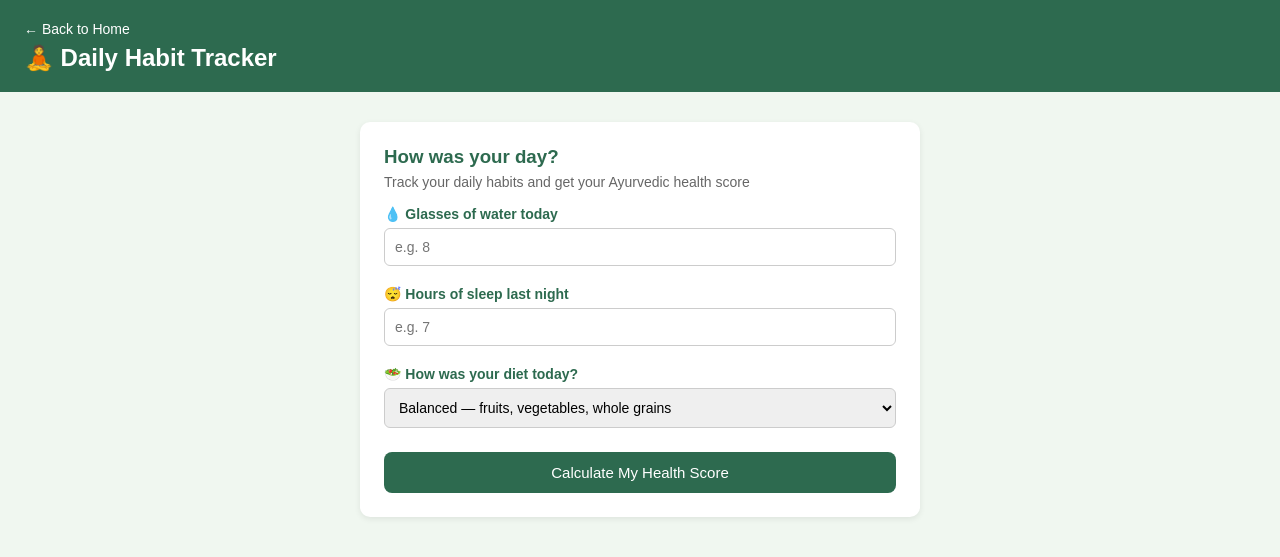
After one commit to BisenHarshil/10th-AyurCare, a Flask app: page /habit_tracker in a window 1280 px wide. The commit adds this page. Shown: the top 557 px of the page. Run offline with Flask 3, Linux system fonts and the light colour scheme.

Commit message:
Day 9 - Habit Tracker

```diff
--- a/app.py
+++ b/app.py
@@ -34,5 +34,49 @@ def check_symptoms():
 def browse_herbs():
     return render_template("herbs.html", herbs=herbs_database)
 
+@app.route("/habit_tracker", methods=["GET"])
+def habit_tracker():
+    return render_template("habit_tracker.html")
+
+@app.route("/calculate_score", methods=["POST"])
+def calculate_score():
+    data = request.get_json()
+    water = int(data["water"])
+    sleep = int(data["sleep"])
+    diet = data["diet"]
+
+    score=0
+    if water >=8:
+        score+=40
+    elif water >=5 and water <8:
+        score+=25
+    else:
+        score+=10
+
+    if sleep >=7 and sleep <=9:
+        score+=35
+    elif sleep >=5 and sleep <7:
+        score+=20
+    else:
+        score+=10
+
+    if diet == "balanced":
+        score+=25
+    elif diet == "average":
+        score+=15
+    else:
+        score+=5
+
+    if score >= 80:
+        message = "Excellent! Your body is in balance today."
+    elif score >= 60:
+        message = "Good effort. Small improvements will make a big difference."
+    elif score >= 40:
+        message = "Your body needs more care today. Focus on water and sleep."
+    else:
+        message = "Your health needs urgent attention. Follow Ayurvedic basics."
+
+    return jsonify({"score": score, "message": message})
+
 if __name__ == "__main__":
     app.run(debug=True)
--- /dev/null
+++ b/templates/habit_tracker.html
@@ -0,0 +1,96 @@
+<!DOCTYPE html>
+<html>
+<head>
+    <title>Habit Tracker — AyurCare</title>
+    <style>
+        * { box-sizing: border-box; margin: 0; padding: 0; }
+        body { font-family: Arial, sans-serif; background: #f0f7f0; color: #333; }
+        .header { background: #2d6a4f; color: white; padding: 20px 24px; }
+        .header a { color: white; text-decoration: none; font-size: 14px; }
+        .header h2 { margin-top: 6px; }
+        .container { max-width: 600px; margin: 30px auto; padding: 0 20px; }
+        .card { background: white; border-radius: 10px; padding: 24px; box-shadow: 0 2px 6px rgba(0,0,0,0.08); margin-bottom: 20px; }
+        label { font-weight: bold; font-size: 14px; display: block; margin-bottom: 6px; margin-top: 16px; color: #2d6a4f; }
+        input[type=number], select {
+            width: 100%; padding: 10px; border: 1px solid #ccc;
+            border-radius: 6px; font-size: 14px; margin-bottom: 4px;
+        }
+        .submit-btn { background: #2d6a4f; color: white; padding: 12px 30px; border: none; border-radius: 8px; font-size: 15px; cursor: pointer; width: 100%; margin-top: 20px; }
+        .submit-btn:hover { background: #1b4332; }
+        .result { display: none; background: white; border-radius: 10px; padding: 24px; box-shadow: 0 2px 6px rgba(0,0,0,0.08); text-align: center; }
+        .score-circle { width: 120px; height: 120px; border-radius: 50%; background: #2d6a4f; color: white; display: flex; align-items: center; justify-content: center; margin: 0 auto 16px; flex-direction: column; }
+        .score-circle .num { font-size: 36px; font-weight: bold; }
+        .score-circle .label { font-size: 12px; opacity: 0.85; }
+        .message { font-size: 15px; color: #555; line-height: 1.6; margin-top: 10px; }
+        .score-bar { height: 10px; border-radius: 5px; background: #d8f3dc; margin: 16px 0; }
+        .score-fill { height: 10px; border-radius: 5px; background: #2d6a4f; transition: width 1s; }
+    </style>
+</head>
+<body>
+    <div class="header">
+        <a href="/">← Back to Home</a>
+        <h2>🧘 Daily Habit Tracker</h2>
+    </div>
+    <div class="container">
+        <div class="card">
+            <h3 style="color:#2d6a4f">How was your day?</h3>
+            <p style="color:#666;font-size:14px;margin-top:6px">Track your daily habits and get your Ayurvedic health score</p>
+
+            <label>💧 Glasses of water today</label>
+            <input type="number" id="water" min="0" max="20" placeholder="e.g. 8">
+
+            <label>😴 Hours of sleep last night</label>
+            <input type="number" id="sleep" min="0" max="24" placeholder="e.g. 7">
+
+            <label>🥗 How was your diet today?</label>
+            <select id="diet">
+                <option value="balanced">Balanced — fruits, vegetables, whole grains</option>
+                <option value="average">Average — some healthy, some junk</option>
+                <option value="poor">Poor — mostly junk or skipped meals</option>
+            </select>
+
+            <button class="submit-btn" onclick="calculateScore()">Calculate My Health Score</button>
+        </div>
+
+        <div class="result" id="result">
+            <div class="score-circle">
+                <span class="num" id="scoreNum">0</span>
+                <span class="label">out of 100</span>
+            </div>
+            <div class="score-bar">
+                <div class="score-fill" id="scoreBar" style="width:0%"></div>
+            </div>
+            <p class="message" id="scoreMessage"></p>
+            <br>
+            <a href="/" style="color:#2d6a4f;font-size:14px">← Back to Home</a>
+        </div>
+    </div>
+
+    <script>
+        function calculateScore() {
+            var water = document.getElementById('water').value;
+            var sleep = document.getElementById('sleep').value;
+            var diet = document.getElementById('diet').value;
+
+            if (!water || !sleep) {
+                alert('Please fill in all fields.');
+                return;
+            }
+
+            fetch('/calculate_score', {
+                method: 'POST',
+                headers: {'Content-Type': 'application/json'},
+                body: JSON.stringify({water: water, sleep: sleep, diet: diet})
+            })
+            .then(r => r.json())
+            .then(data => {
+                document.getElementById('result').style.display = 'block';
+                document.getElementById('scoreNum').textContent = data.score;
+                document.getElementById('scoreBar').style.width = data.score + '%';
+                document.getElementById('scoreMessage').textContent = data.message;
+                document.getElementById('result').scrollIntoView({behavior:'smooth'});
+            });
+        }
+    </script>
+</body>
+</html>
```
Also changed, not shown: templates/ayur_index.html (+32 -37 lines).
